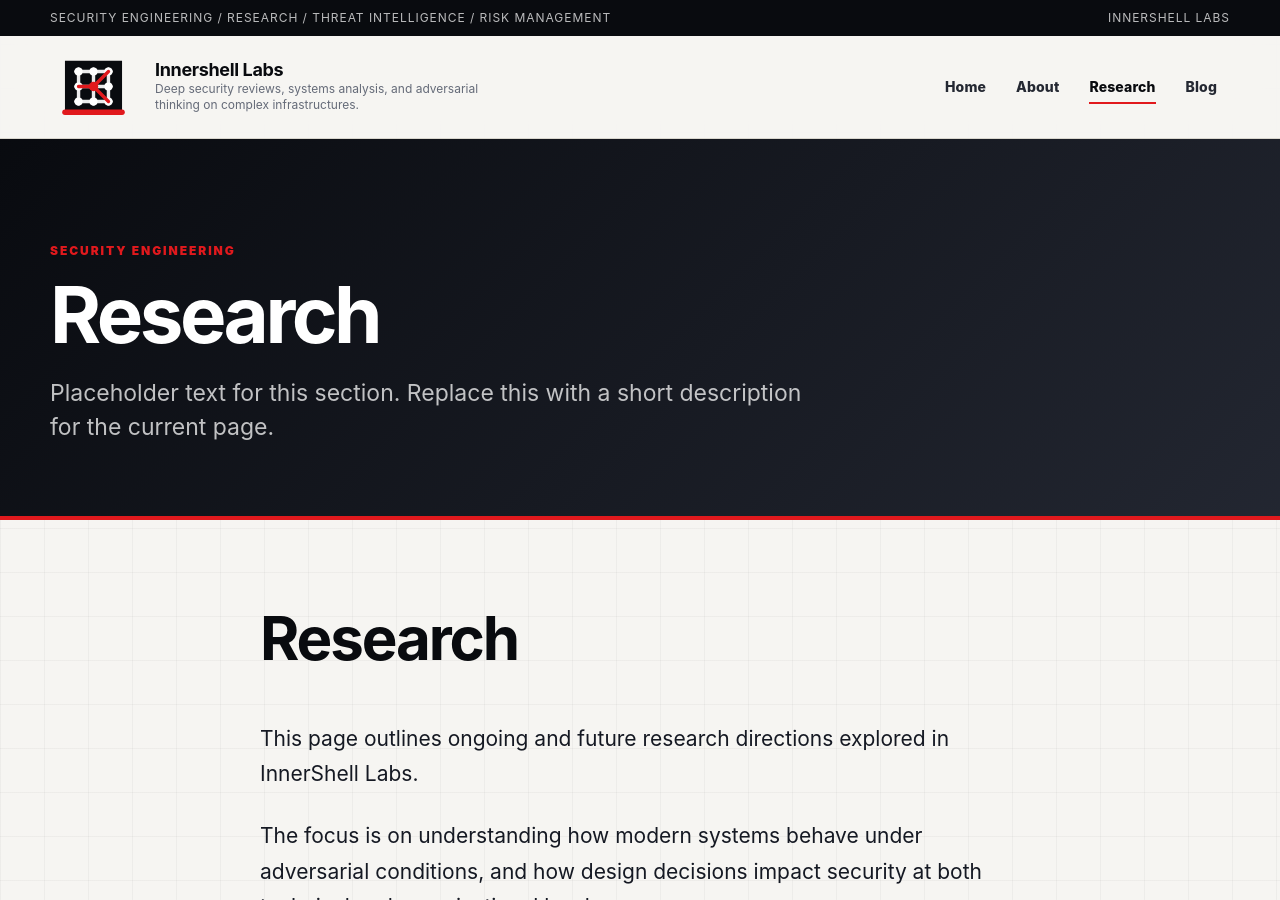
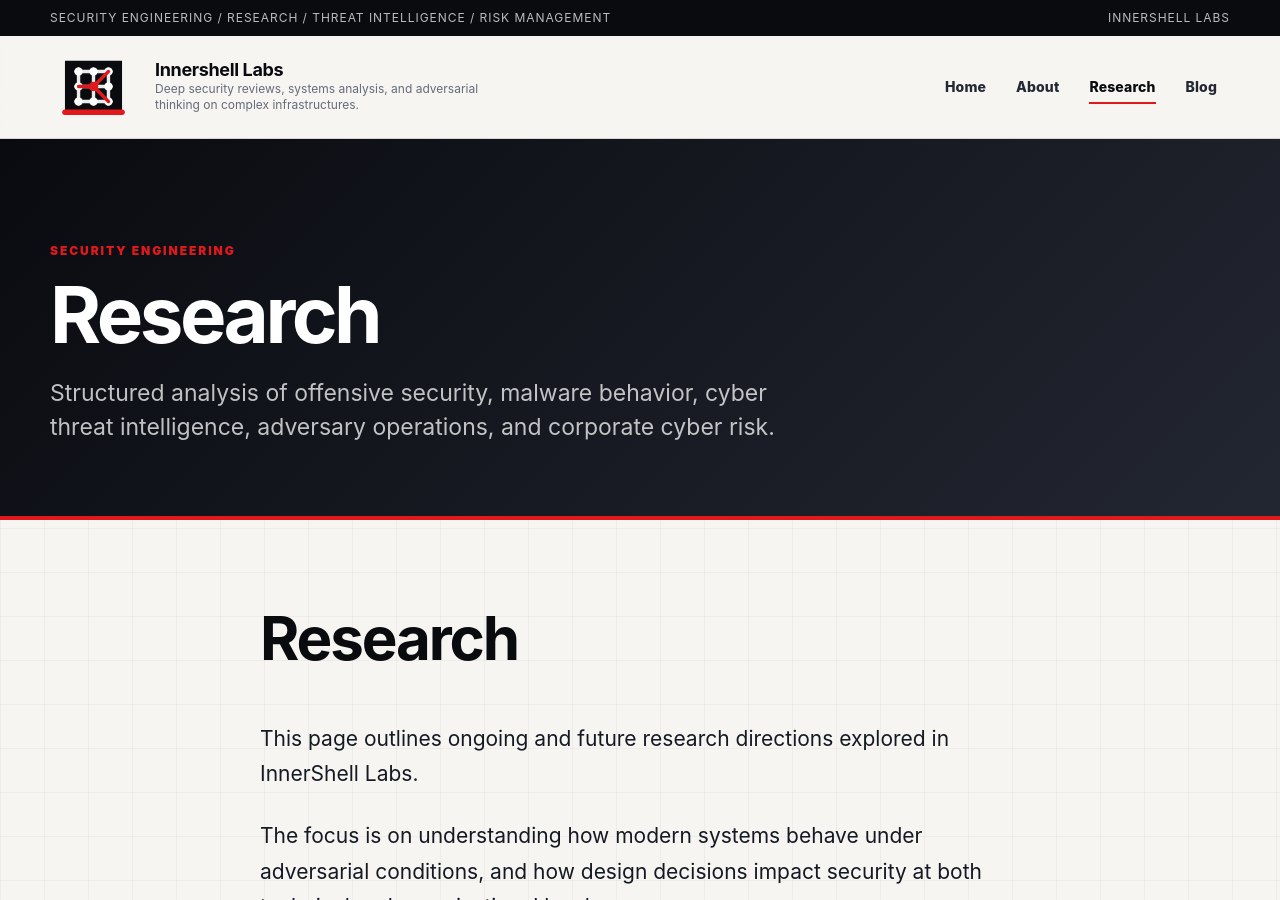
Before and after one commit to Innershell-labs/innershell-labs.github.io, a Jekyll site: the page built from research.md, in a window 1280 px wide and 900 px high. Built offline with Jekyll 4.4.1, drawn with Linux system fonts in a browser that asks for light colours.

Commit message:
Add hero description to research.md
Added a hero description for the research page.

```diff
--- a/research.md
+++ b/research.md
@@ -1,6 +1,7 @@
 ---
 layout: default
 title: Research
+hero_description: Structured analysis of offensive security, malware behavior, cyber threat intelligence, adversary operations, and corporate cyber risk.
 ---
 
 # Research
```
